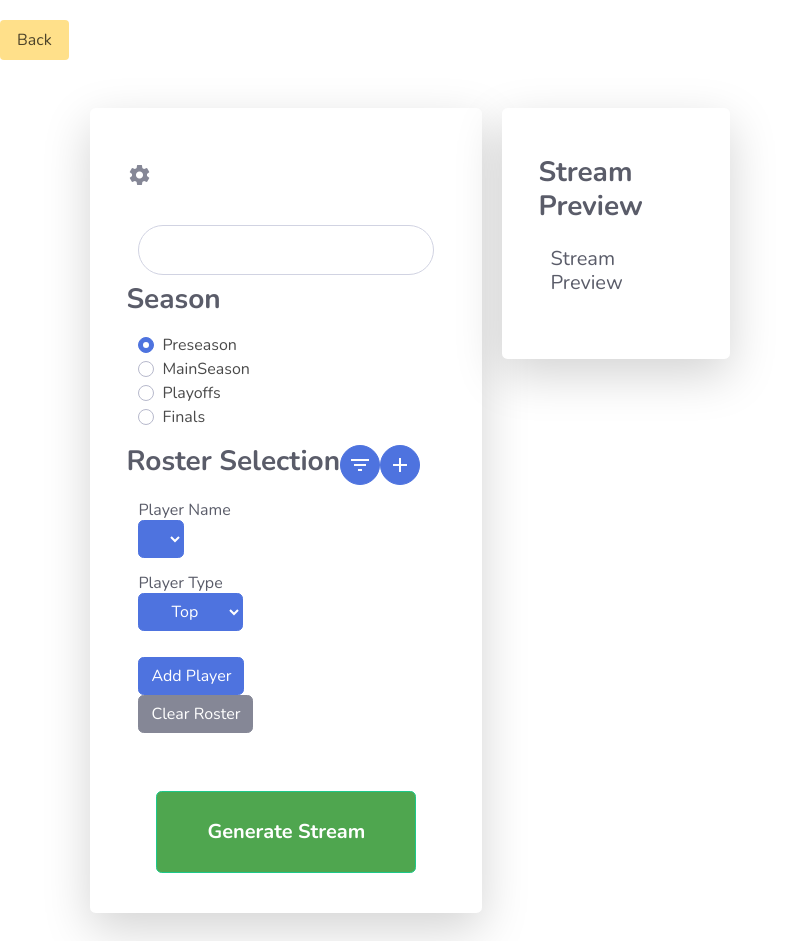
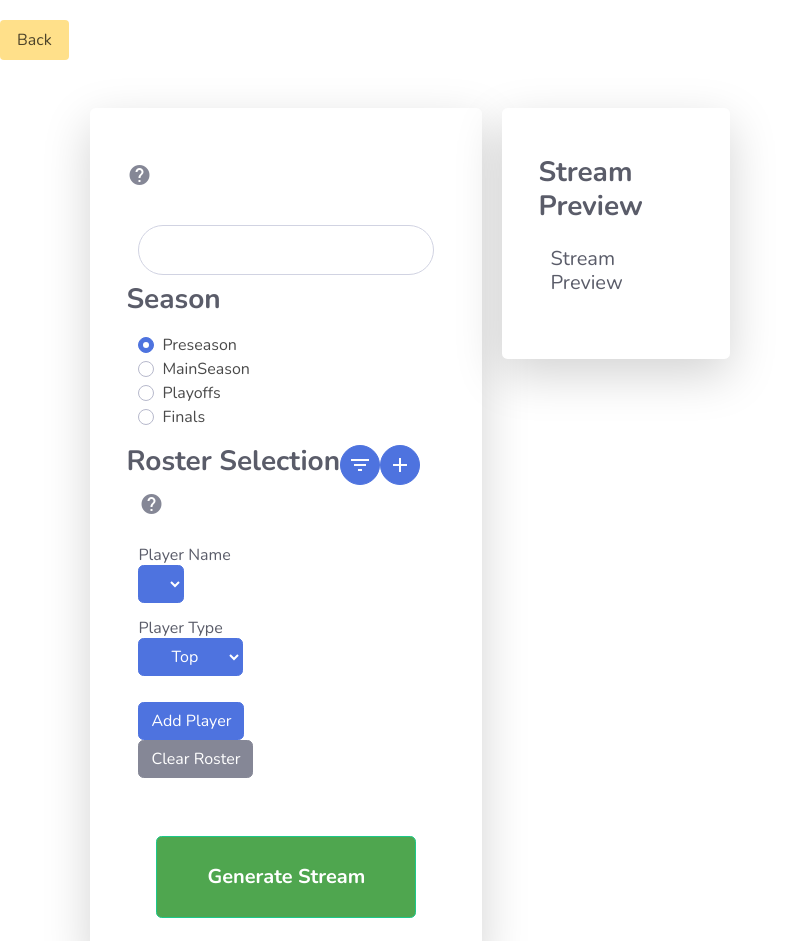
Before and after one commit to yumibyte/OBSTextEditor-New, an Electron app: page src/htmlTemplates/GamePanel.html in a window 800 px wide. Shown: the top 941 px of the page. Drawn offline with nearby package versions, Linux system fonts and the light colour scheme.

Commit message:
alerts for where the text files are

```diff
--- a/src/OBSLocalFiles/TestText.txt
+++ b/src/OBSLocalFiles/TestText.txt
@@ -1 +1 @@
-Oakmont Fenrir vs the forks | Playoffs | PlayVS
+Oakmont Fenrir vs  | Playoffs | PlayVS
--- a/src/htmlTemplates/GamePanel.html
+++ b/src/htmlTemplates/GamePanel.html
@@ -51,8 +51,8 @@
 
                                       <div class="row mb-2">
                                           <div id="teamInputTitle" class="h3 mb-0 font-weight-bold text-gray-800">Opposing Team Name</div>
-                                          <a href="#" class="btn">
-                                              <span id="inputTitleSettings" onclick="displayOBSLocalFile(this)" class="dropbtn material-icons icon-size-small">settings</span>
+                                          <a class="btn">
+                                              <span id="inputTitleSettings" onclick="displayOBSLocalFile(this)" class="dropbtn material-icons icon-size-small">help</span>
                                           </a>
                                       </div>
 
@@ -119,6 +119,10 @@
 
                                       <a href="#" class="btn btn-primary btn-circle">
                                           <span onclick="addNewRoster()" class="filter-btn dropbtn material-icons icon-size-small">add</span>
+                                      </a>
+
+                                      <a class="btn">
+                                          <span id="rosterSettings" onclick="displayOBSLocalFile(this)" class="dropbtn material-icons icon-size-small">help</span>
                                       </a>
 
 
--- a/src/scripts/GameBaseFunctionality.js
+++ b/src/scripts/GameBaseFunctionality.js
@@ -331,7 +331,10 @@ function displayOBSLocalFile(element) {
   var id = element.id;
   switch (id) {
     case "inputTitleSettings":
-      alert("test!");
+      alert("Point local file to: " + localStorage.getItem("titleTxt"));
+      break;
+    case "rosterSettings":
+      alert("Point local file to: " + localStorage.getItem("rosterTxt"));
       break;
   }
 
```
